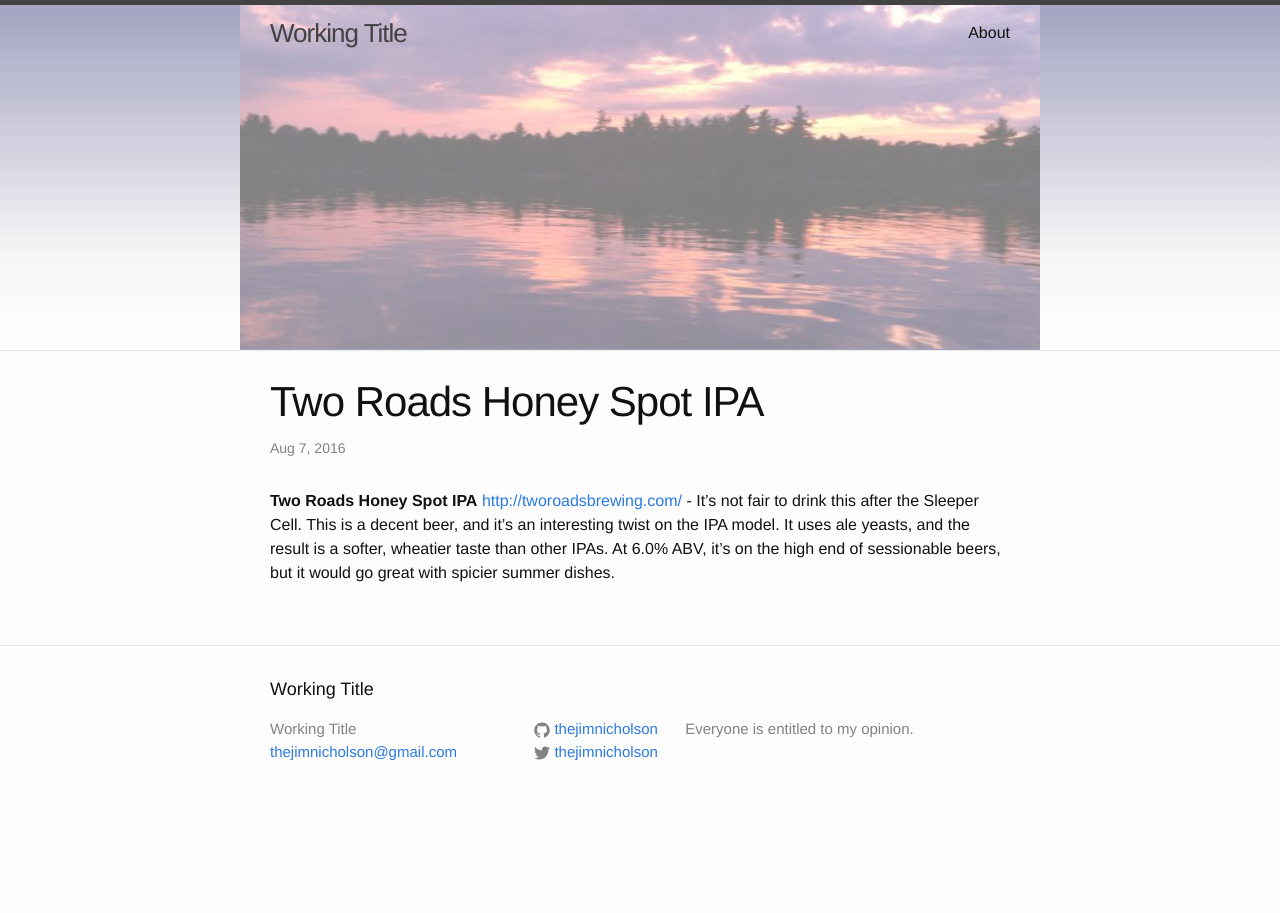
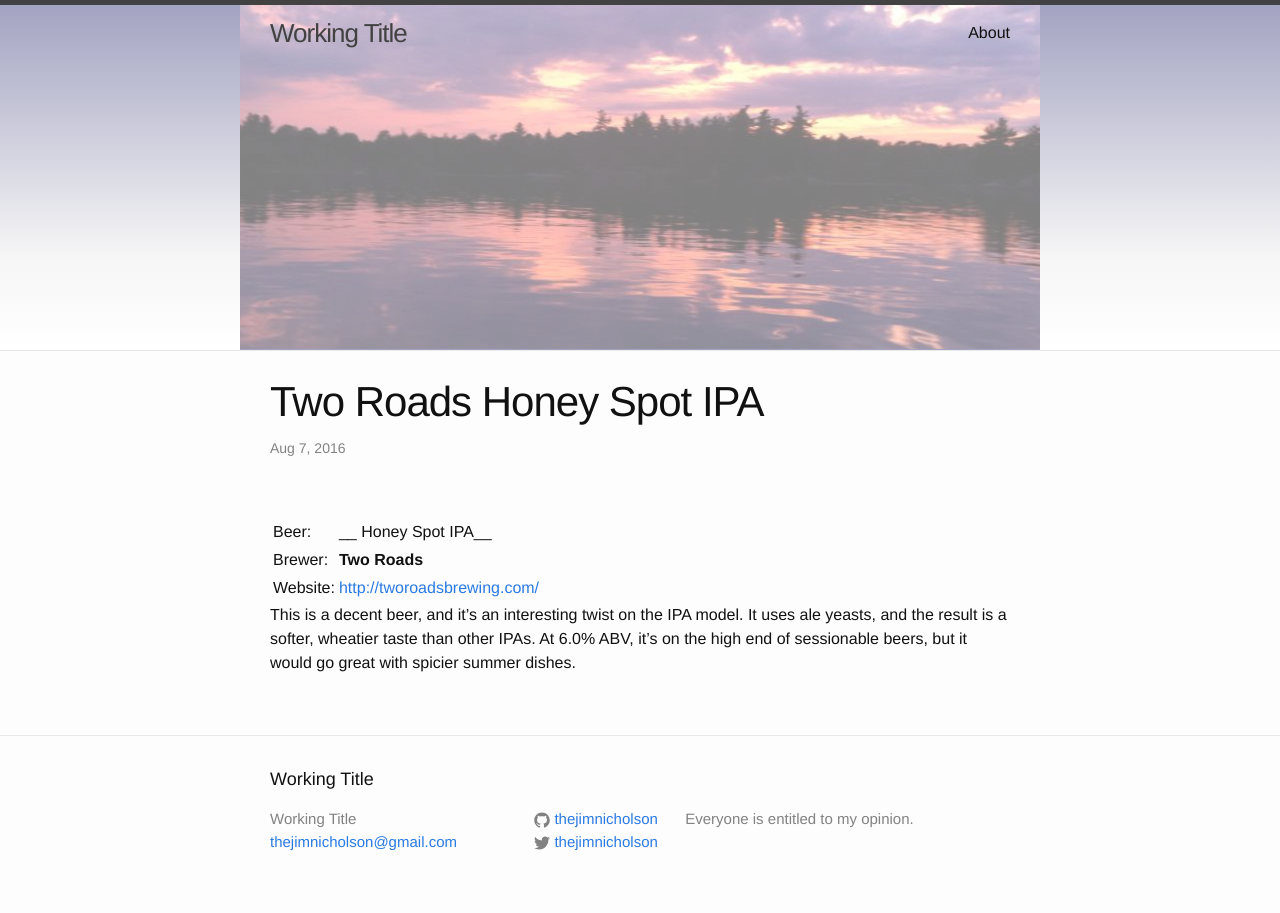
Before and after one commit to thejimnicholson/thejimnicholson.github.io, a Jekyll site: the page built from _posts/2016-08-07-two-roads-honey-spot-ipa.md, in a window 1280 px wide. Built offline with Jekyll 4.4.1, drawn with Linux system fonts in a browser that asks for light colours; Markdown is read by kramdown in place of the engine named in the settings.

Commit message:
/ ‘_posts/2016-08-07-two-roads-honey-spot-ipa.md’

```diff
--- a/_posts/2016-08-07-two-roads-honey-spot-ipa.md
+++ b/_posts/2016-08-07-two-roads-honey-spot-ipa.md
@@ -1,6 +1,13 @@
 ---
 layout: post
 title: Two Roads Honey Spot IPA
+categories: [CT,IPA]
 ---
 
-__Two Roads Honey Spot IPA__ <http://tworoadsbrewing.com/> - It's not fair to drink this after the Sleeper Cell. This is a decent beer, and it's an interesting twist on the IPA model. It uses ale yeasts, and the result is a softer, wheatier taste than other IPAs. At 6.0% ABV, it's on the high end of sessionable beers, but it would go great with spicier summer dishes.
+|          |                               |
+|----------|-------------------------------|
+| Beer:    | __ Honey Spot IPA__           |
+| Brewer:  | __Two Roads__                 |
+| Website: | <http://tworoadsbrewing.com/> |
+
+This is a decent beer, and it's an interesting twist on the IPA model. It uses ale yeasts, and the result is a softer, wheatier taste than other IPAs. At 6.0% ABV, it's on the high end of sessionable beers, but it would go great with spicier summer dishes.
```
